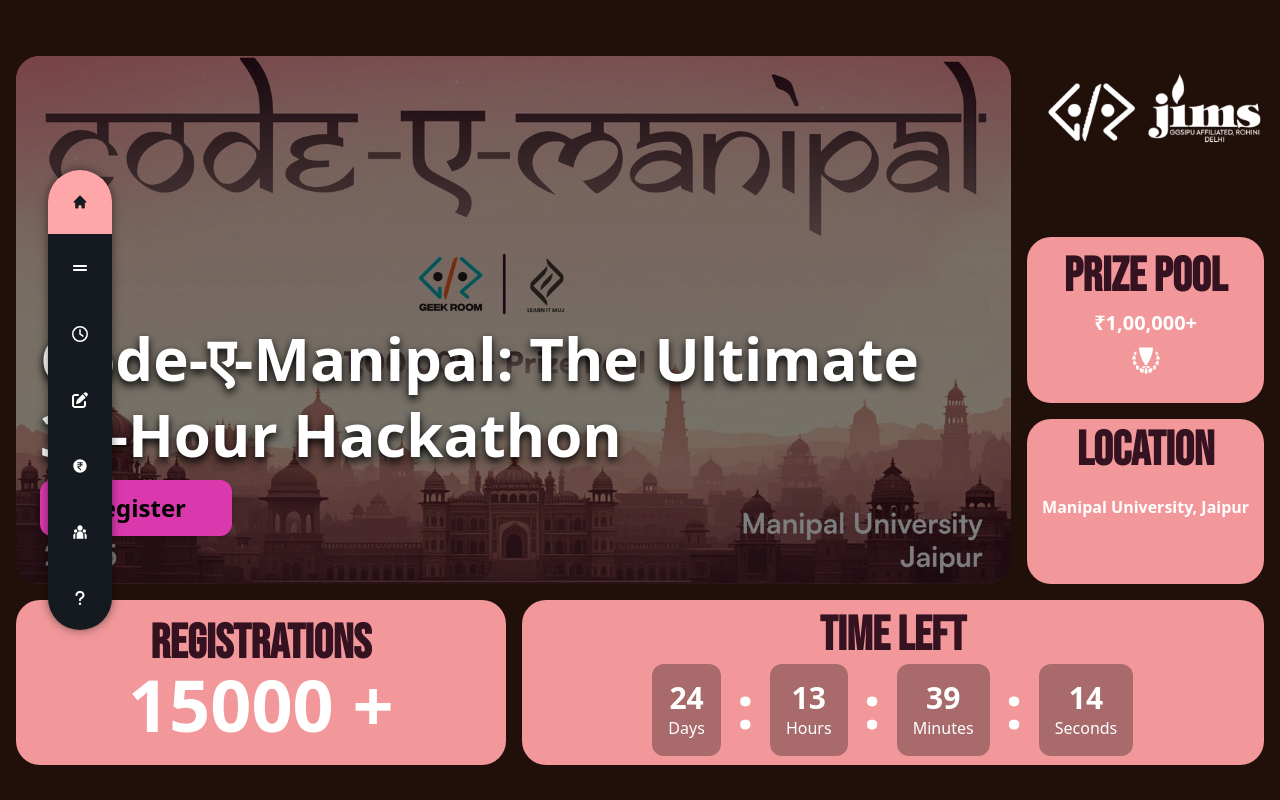
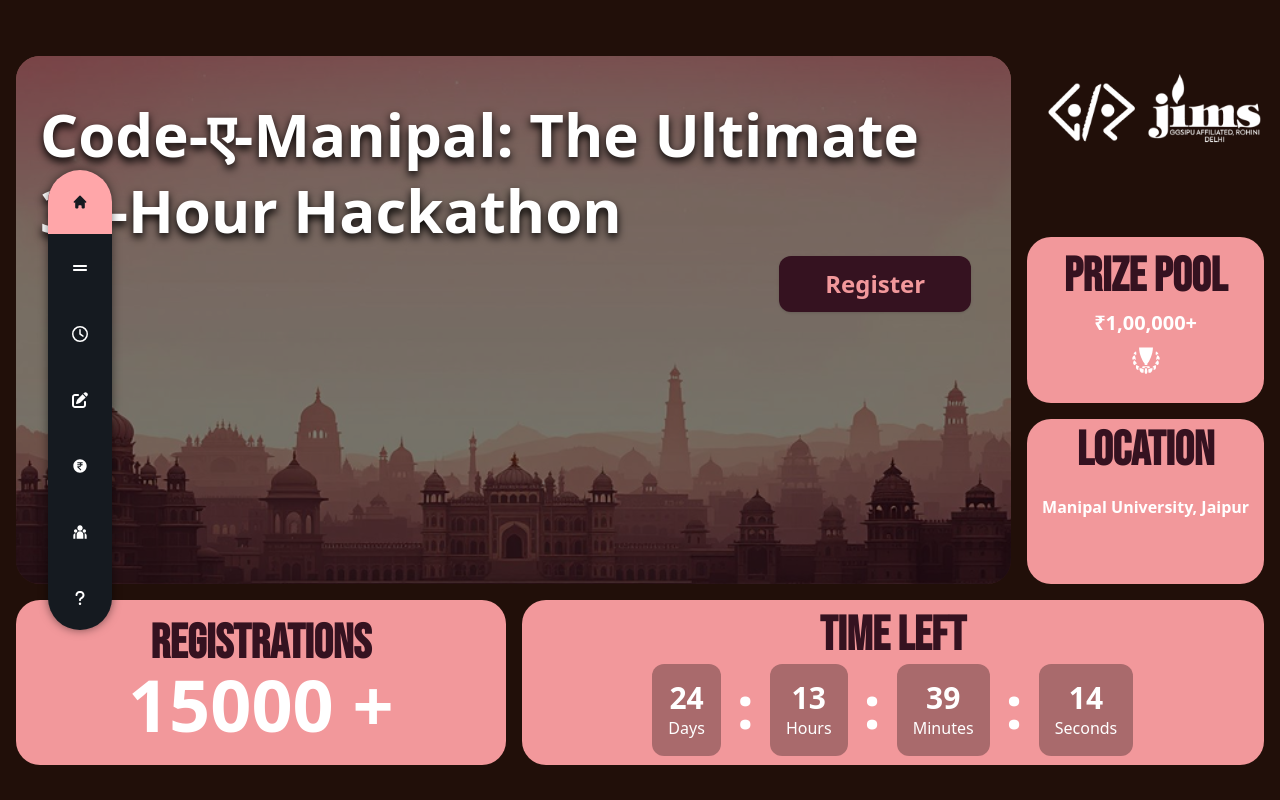
Before and after one commit to geek-room-community/MUJ-Hack-Website, a React (Vite) app: page / in a window 1280 px wide. Shown: the top 800 px of the page. Built offline with nearby package versions, Linux system fonts and the light colour scheme.

Commit message:
updated 2

```diff
--- a/src/components/custom/Home.tsx
+++ b/src/components/custom/Home.tsx
@@ -32,8 +32,6 @@
 
   // Example usage: Logs countdown every second
   setInterval(() => console.log(calculateTimeLeft()), 1000);
-
-
 
   const [timeLeft, setTimeLeft] = useState(calculateTimeLeft());
 
@@ -85,17 +83,17 @@
       <div className="flex h-[800px] w-full flex-col items-center justify-center rounded-lg">
         <div className="  grid h-full w-full grid-cols-2 md:grid-cols-5 md:grid-rows-9 gap-4">
           {/* Background section */}
-          <div className="col-span-2 animate-fadeInLeft md:col-span-4 row-span-6 relative rounded-3xl bg-cover bg-center flex flex-col pl-6 justify-end pb-12 bg-[url('/assets/banner.jpg')] before:content-[''] before:absolute before:inset-0 before:bg-black/50 before:rounded-3xl">
+          <div className="col-span-2 animate-fadeInLeft md:col-span-4 row-span-6 relative rounded-3xl bg-cover bg-center flex flex-col pl-6 justify-start pt-5 md:pt-12 bg-[url('/assets/bannerBg.png')] before:content-[''] before:absolute before:inset-0 before:bg-black/50 before:rounded-3xl">
             <div className="relative z-10 w-full">
-              <div className="font-bold mt-10 md:mt-4 text-white text-start text-4xl sm:text-5xl lg:text-6xl [text-shadow:_0_4px_8px_#000000]">
+              <div className="font-bold mt-2 md:mt-0 text-white text-start text-2xl sm:text-5xl lg:text-6xl [text-shadow:_0_4px_8px_#000000]">
                 Code-ए-Manipal: The Ultimate
               </div>
-              <div className="font-bold mt-2 sm:mt-4 text-start text-white text-4xl sm:text-5xl lg:text-6xl [text-shadow:_0_4px_8px_#000000]">
+              <div className="font-bold mt-2 sm:mt-4 text-start text-white text-2xl sm:text-5xl lg:text-6xl [text-shadow:_0_4px_8px_#000000]">
                 36-Hour Hackathon
               </div>
-              <div className="flex justify-start">
+              <div className="flex justify-end pr-10">
                 <Button
-                  className="mt-4 text-xl sm:text-2xl h-12 w-32 md:h-14 md:w-48 rounded-xl text-black font-bold bg-pink hover:text-white"
+                  className="mt-4 text-xl sm:text-2xl h-12 w-32 md:h-14 md:w-48 rounded-xl text-[#F2989B] font-bold bg-[#351220] hover:text-white"
                   onClick={() =>
                     window.open("https://codemanipal.devfolio.co/", "_blank")
                   }
```
Also changed, not shown: public/assets/bannerBg.png. Lines whose indentation alone changed are shown as unchanged.
